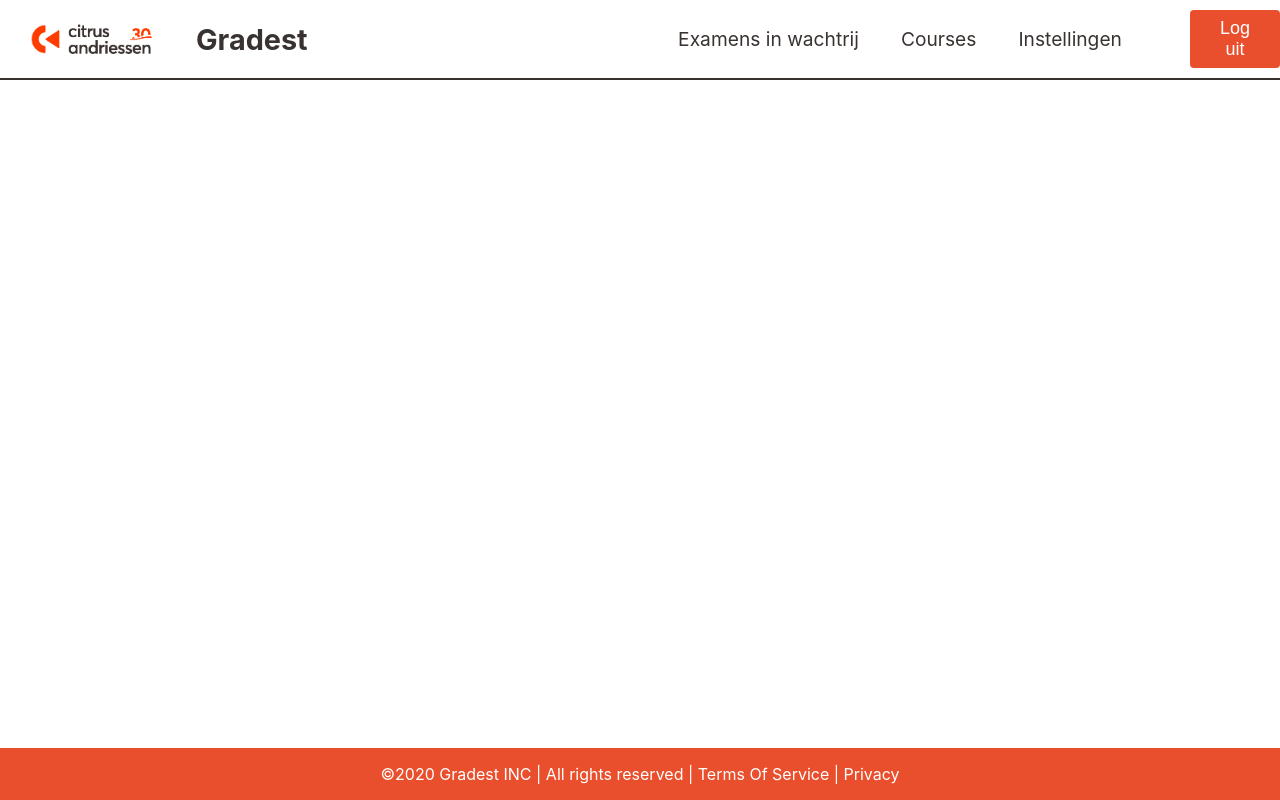
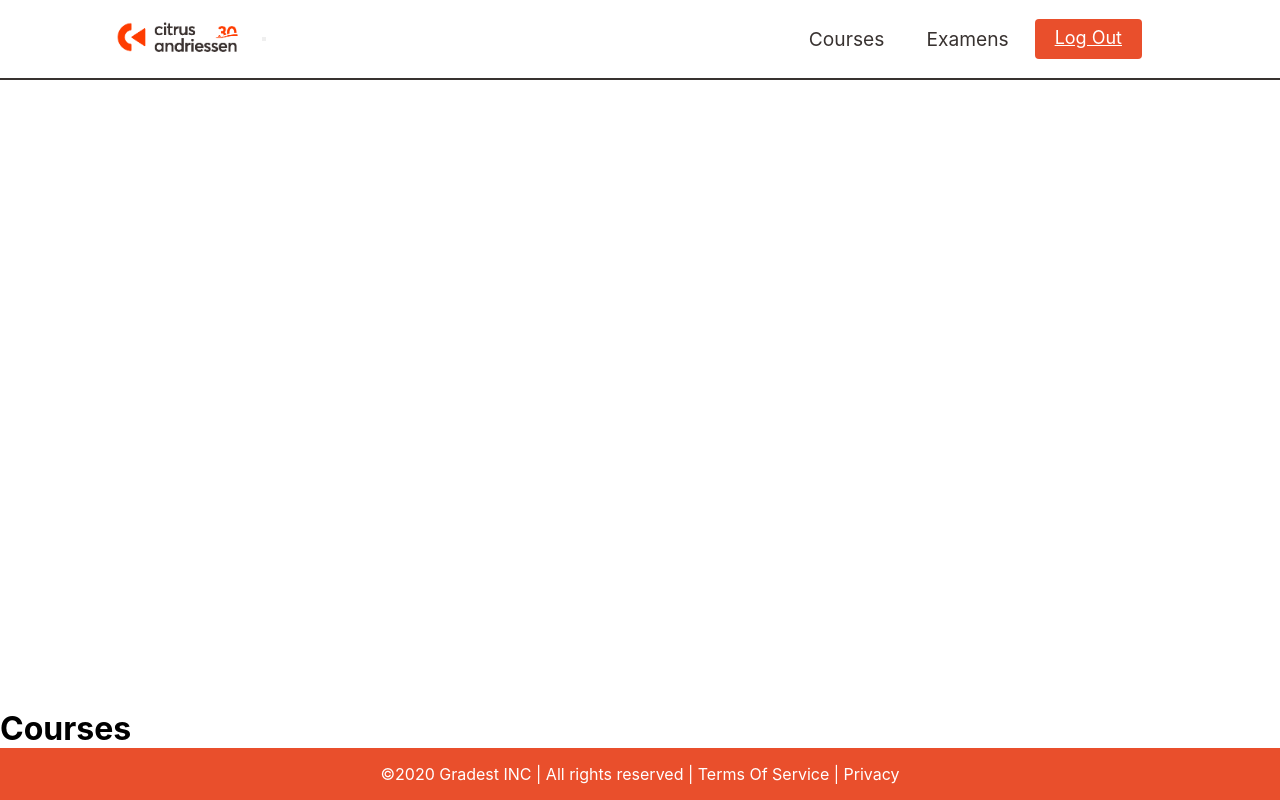
Before and after one commit to KikkerKarel/Grading-Tool, a React (Create React App) app in the folder frontend/: page /courses in a window 1280 px wide. Built offline with nearby package versions, Linux system fonts and the light colour scheme.

Commit message:
Together with Sem we added some routing and restyled the navbar

```diff
--- a/frontend/package.json
+++ b/frontend/package.json
@@ -6,10 +6,12 @@
     "@testing-library/jest-dom": "^4.2.4",
     "@testing-library/react": "^9.3.2",
     "@testing-library/user-event": "^7.1.2",
+    "@types/react-router-dom": "^5.1.5",
     "bootstrap": "^4.5.2",
     "react": "^16.13.1",
     "react-bootstrap": "^1.3.0",
     "react-dom": "^16.13.1",
+    "react-router": "^5.2.0",
     "react-scripts": "3.4.3",
     "typescript": "^4.0.3"
   },
@@ -33,5 +35,8 @@
       "last 1 firefox version",
       "last 1 safari version"
     ]
+  },
+  "devDependencies": {
+    "react-router-dom": "^5.2.0"
   }
 }
--- a/frontend/src/App.js
+++ b/frontend/src/App.js
@@ -1,18 +1,39 @@
 import React from 'react';
 import './App.css';
-import Navbar from './components/Navbar/Navbar';
-import Footer from "./components/Footer";
+import {
+    BrowserRouter as Router,
+    Switch,
+    Route,
+} from "react-router-dom";
+import HomePage from "./components/HomePage";
+import ExamensPage from "./components/ExamensPage";
+import SettingsPage from "./components/SettingsPage";
+import CoursesPage from "./components/CoursesPage";
+import LogoutPage from "./components/LogoutPage";
 
 
 function App() {
-  return (
-    <div className="page-container">
-        <div className="content-wrap">
-      <Navbar />
-        </div>
-      <Footer />
-    </div>
-  );
+    return (
+        <Router>
+            <Switch>
+                <Route exact path="/">
+                    <HomePage/>
+                </Route>
+                <Route path="/examens">
+                    <ExamensPage/>
+                </Route>
+                <Route path="/courses">
+                    <CoursesPage/>
+                </Route>
+                <Route path="/instellingen">
+                    <SettingsPage/>
+                </Route>
+                <Route path="/logout">
+                    <LogoutPage/>
+                </Route>
+            </Switch>
+        </Router>
+    );
 }
 
 export default App;
--- /dev/null
+++ b/frontend/src/Dashboard.css
@@ -0,0 +1,20 @@
+*{
+  box-sizing: border-box;
+  margin: 0;
+  padding: 0;
+}
+
+.page-container{
+  display: flex;
+  flex-direction: column;
+  min-height: 100vh;
+}
+
+.content-wrap{
+  flex: 1;
+}
+
+.content-container{
+ top: 80px;
+  position: absolute;
+}
--- /dev/null
+++ b/frontend/src/components/CoursesPage.tsx
@@ -0,0 +1,27 @@
+import * as React from "react";
+import './Navbar/Navbar.css';
+import {Component} from "react";
+import NavbarComponent from "./Navbar/NavbarComponent";
+import Footer from "./Footer";
+import '../Dashboard.css'
+
+interface props {
+}
+
+class CoursesPage extends Component<props> {
+
+    render() {
+        return (
+            <div className="page-container">
+                <div className="content-wrap">
+                    <NavbarComponent/>
+                </div>
+                <h1>Courses</h1>
+                <Footer/>
+            </div>
+
+        );
+    }
+}
+
+export default CoursesPage
--- /dev/null
+++ b/frontend/src/components/ExamensPage.tsx
@@ -0,0 +1,26 @@
+import * as React from "react";
+import './Navbar/Navbar.css';
+import {Component} from "react";
+import NavbarComponent from "./Navbar/NavbarComponent";
+import Footer from "./Footer";
+import '../Dashboard.css'
+
+interface props {
+}
+
+class ExamensPage extends Component<props, {}> {
+    render() {
+        return (
+            <div className="page-container">
+                <div className="content-wrap">
+                    <NavbarComponent/>
+                </div>
+
+                <Footer/>
+            </div>
+
+        );
+    }
+}
+
+export default ExamensPage
--- /dev/null
+++ b/frontend/src/components/HomePage.tsx
@@ -0,0 +1,32 @@
+import * as React from "react";
+import './Navbar/Navbar.css';
+import {Component} from "react";
+import NavbarComponent from "./Navbar/NavbarComponent";
+import Footer from "./Footer";
+import '../Dashboard.css'
+
+interface props {
+}
+
+class HomePage extends Component<props> {
+
+    render() {
+        return (
+                <div className="page-container">
+                    <div className="content-wrap">
+                        <NavbarComponent/>
+                    </div>
+
+                    <section className="content-container">
+
+
+                    </section>
+
+                        <Footer/>
+                </div>
+
+        );
+    }
+}
+
+export default HomePage
--- /dev/null
+++ b/frontend/src/components/LogoutPage.tsx
@@ -0,0 +1,26 @@
+import * as React from "react";
+import './Navbar/Navbar.css';
+import {Component} from "react";
+import NavbarComponent from "./Navbar/NavbarComponent";
+import Footer from "./Footer";
+import '../Dashboard.css'
+
+interface props {
+}
+
+class LogoutPage extends Component<props> {
+
+    render() {
+        return (
+            <div className="page-container">
+                <div className="content-wrap">
+                    <NavbarComponent/>
+                </div>
+                <h1>Logout</h1>
+                <Footer/>
+            </div>
+        );
+    }
+}
+
+export default LogoutPage
--- a/frontend/src/components/Navbar/MenuItems.tsx
+++ /dev/null
@@ -1,22 +0,0 @@
-export const MenuItems = [
-    {
-        title: 'Examens in wachtrij',
-        url: '#',
-        cName: 'nav-links',
-    },
-    {
-        title: 'Courses',
-        url: '#',
-        cName: 'nav-links',
-    },
-    {
-        title: 'Instellingen',
-        url: '#',
-        cName: 'nav-links',
-    },
-    {
-        title: 'Log uit',
-        url: '#',
-        cName: 'nav-links-mobile',
-    },
-]
--- a/frontend/src/components/Navbar/Navbar.tsx
+++ /dev/null
@@ -1,47 +0,0 @@
-import * as React from "react";
-import {MenuItems} from "./MenuItems";
-import './Navbar.css';
-import {Component} from "react";
-import {Button} from "react-bootstrap";
-import '../Button.css';
-
-
-class Navbar extends Component {
-    state = {clicked: false}
-
-    handleClick = () => {
-        this.setState({clicked: !this.state.clicked})
-    }
-
-
-    render() {
-        return (
-            <nav className="NavbarItems fixed-top">
-                <img src={process.env.PUBLIC_URL + '/Images/CitrusAndriessen.png'} className="Citrus-logo" alt="logo"/>
-                <h1 className="navbar-logo">Gradest
-
-                </h1>
-                <div className="menu-icon" onClick={this.handleClick}>
-                    <i className={this.state.clicked ? 'fas fa-times' : 'fas fa-bars'}>
-
-                    </i>
-                </div>
-                <ul className={this.state.clicked ? 'nav-menu active' :
-                    'nav-menu'}>
-                    {MenuItems.map((item, index) => {
-                        return (
-                            <li key={index}>
-                                <a className={item.cName} href={item.url}>
-                                    {item.title}
-                                </a>
-                            </li>
-                        )
-                    })}
-                </ul>
-                <Button className="btn--medium">Log uit</Button>
-            </nav>
-        );
-    }
-}
-
-export default Navbar
--- /dev/null
+++ b/frontend/src/components/Navbar/NavbarComponent.tsx
@@ -0,0 +1,30 @@
+import * as React from "react";
+import './Navbar.css';
+import {Component} from "react";
+import '../Button.css';
+import {Button, Nav, Navbar} from "react-bootstrap";
+
+class NavbarComponent extends Component {
+
+    render() {
+        return (
+            <Navbar className="NavbarItems" expand="lg">
+                <Navbar.Brand href="/">     <img
+                    alt="Logo Citrus Andriessen"
+                    src="/Images/CitrusAndriessen.png"
+                    className="Citrus-logo"
+                /> </Navbar.Brand>
+                <Navbar.Toggle aria-controls="basic-navbar-nav" />
+                <Navbar.Collapse id="basic-navbar-nav">
+                    <Nav className="mr-auto nav-menu">
+                    <Nav.Link className="nav-links" href="/courses">Courses</Nav.Link>
+                        <Nav.Link className="nav-links" href="/examens">Examens</Nav.Link>
+                        <Button href="/logout" className="btn--medium" variant="primary">Log Out</Button>
+                    </Nav>
+                </Navbar.Collapse>
+            </Navbar>
+        );
+    }
+}
+
+export default NavbarComponent
--- /dev/null
+++ b/frontend/src/components/SettingsPage.tsx
@@ -0,0 +1,26 @@
+import * as React from "react";
+import './Navbar/Navbar.css';
+import {Component} from "react";
+import NavbarComponent from "./Navbar/NavbarComponent";
+import Footer from "./Footer";
+import '../Dashboard.css'
+
+interface props {
+}
+
+class SettingsPage extends Component<props> {
+
+    render() {
+        return (
+            <div className="page-container">
+                <div className="content-wrap">
+                    <NavbarComponent/>
+                </div>
+                <h1>Settings</h1>
+                <Footer/>
+            </div>
+        );
+    }
+}
+
+export default SettingsPage
```
Also changed, not shown: 1 other file (tests, documents, lock files or other folders).
